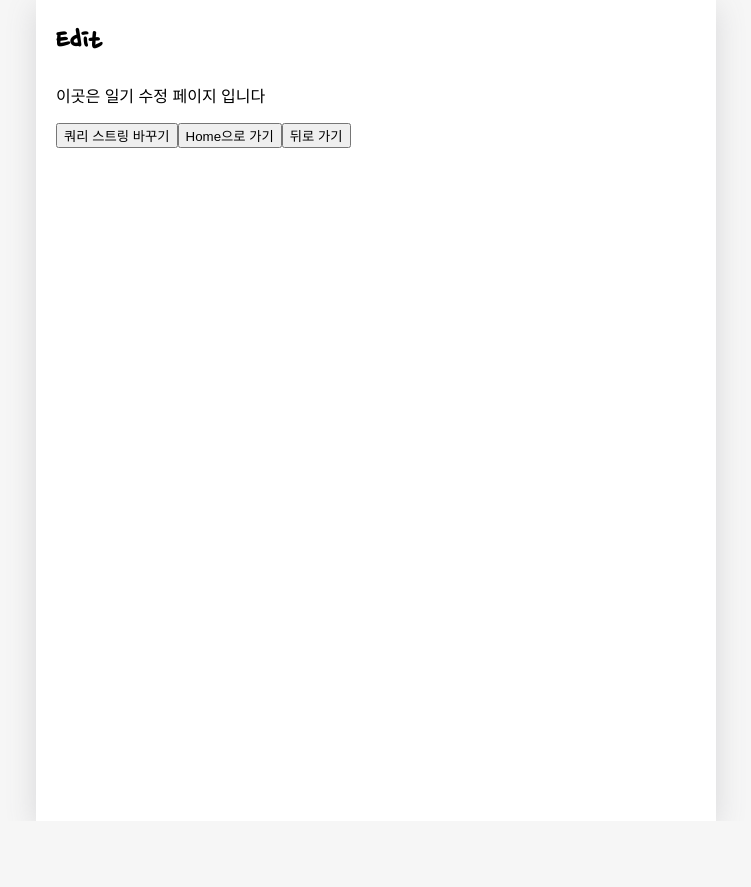
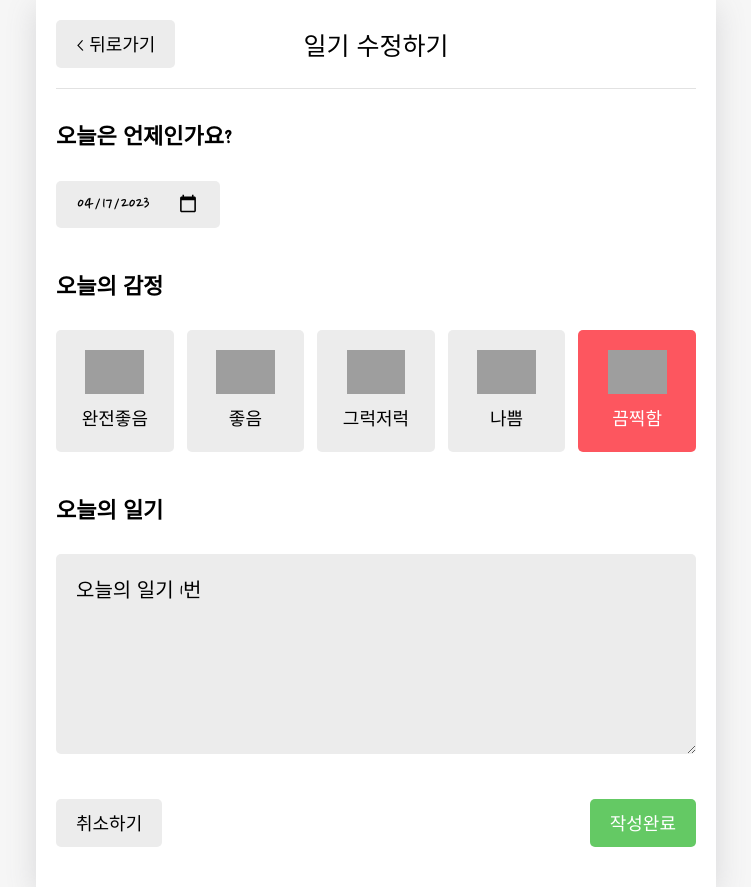
Before and after one commit to KyleKim107/dailyDiary, a React (Create React App) app: page /edit/1 in a window 1280 px wide. Shown: the whole page, without its empty margins (264-1015 px from the left). Before the commit the page ends 821 px from the top, so only its background shows below. Built offline with nearby package versions, Linux system fonts and the light colour scheme; grey boxes are pictures that could not be loaded; a web font is replaced by a local one.

Commit message:
Edit page완성

```diff
--- a/src/App.js
+++ b/src/App.js
@@ -95,7 +95,6 @@
         content,
         emotion,
       }
-
     })
   };
   return (
@@ -121,6 +120,4 @@
     </Diarystatecontext.Provider>
   );
 }
-
-
 export default App;
--- a/src/components/DiaryEditor.js
+++ b/src/components/DiaryEditor.js
@@ -1,4 +1,4 @@
-import React, { useContext, useRef, useState } from "react";
+import React, { useContext, useEffect, useRef, useState } from "react";
 import { useNavigate } from "react-router-dom";
 import MyHeader from "./MyHeader";
 import MyButton from "./MyButton";
@@ -41,28 +41,41 @@
     return date.toISOString().slice(0,10);
   }
 
-const DiaryEditor = () => {
+const DiaryEditor = ({isEdit, originData}) => {
     const naviagte = useNavigate();
     const contentRef = useRef()
     const [content, setContent] = useState("");
     const [date, setDate] = useState(getStringDate(new Date()));
     const [emotion, setEmotion] = useState(3);
-    const {onCreate} = useContext(DiaryDispatchContext);
+    const {onCreate, onEdit} = useContext(DiaryDispatchContext);
     const handleSubmit = () =>{
         if(content.length < 1){
             contentRef.current.focus();
             return;
         }
-        onCreate(date,content,emotion);
+        if(window.confirm(isEdit? "일기를 수정 하시겠습니까": "새 일기를 작성 하시겠습니까?")){
+            if(!isEdit){
+                onCreate(date,content,emotion);
+            }else{
+                onEdit(originData.id,date,content,emotion)
+            }
+        }
         naviagte("/", {replace:true})
     }
     const handleClickEmottion = (emotion) =>{
         setEmotion(emotion);
     };
+    useEffect(()=>{
+        if(isEdit){
+            setDate(getStringDate(new Date(parseInt(originData.date))));
+            setEmotion(originData.emotion);
+            setContent(originData.content);
+        }
+    }, [isEdit, originData]) // dependency를 추가 안해주면 화면이 움직이지 않는다...
     return (
         <div className="DiaryEditor">
           <MyHeader
-          headText={"새 일기쓰기"}
+          headText={isEdit ? "일기 수정하기" :"새 일기쓰기"}
           leftChild={<MyButton text={"< 뒤로가기"} onclick={() => naviagte(-1)} />}
            />
            <div>
--- a/src/pages/Edit.js
+++ b/src/pages/Edit.js
@@ -1,25 +1,28 @@
-import {Navigate, useNavigate, useSearchParams} from 'react-router-dom';
+import { useNavigate, useParams} from 'react-router-dom';
+import { useContext, useEffect, useState } from 'react';
+import { Diarystatecontext } from '../App';
+import DiaryEditor from '../components/DiaryEditor';
 const Edit = () =>{
-    const [searchParams, setSearchPaarmas] = useSearchParams();
-    const id  = searchParams.get("id");
-    console.log("id : ", id)
-    const mode = searchParams.get("mode");
-    console.log("mode ", mode)
-
     const navigate = useNavigate();
+    const {id} = useParams();
+    const diaryList = useContext(Diarystatecontext);
+    const [originData, setOriginData] = useState();
+    useEffect(()=>{
+        if(diaryList.length >= 1){
+            const targetDiary = diaryList.find((it) => parseInt(it.id) === parseInt(id) )
+            console.log(targetDiary);
+            if(targetDiary){
+                setOriginData(targetDiary);
+            }else{
+                navigate("/", {replace:true});
+            }
+        }
+    }, [id, diaryList]);
     return(
         <div>
-            <h1>Edit</h1>
-            <p>이곳은 일기 수정 페이지 입니다</p>
-            <button onClick={() => setSearchPaarmas({who: "dehoKim"})}>쿼리 스트링 바꾸기</button>
-            <button onClick={() => {
-                navigate("/")
-            }}>Home으로 가기</button>
-            <button onClick={() => {
-                navigate(-1)
-            }}>뒤로 가기</button>
+            {originData && <DiaryEditor isEdit={true} originData={originData}/>}
         </div>
-    )
+    );
 };
 
 export default Edit;
```
